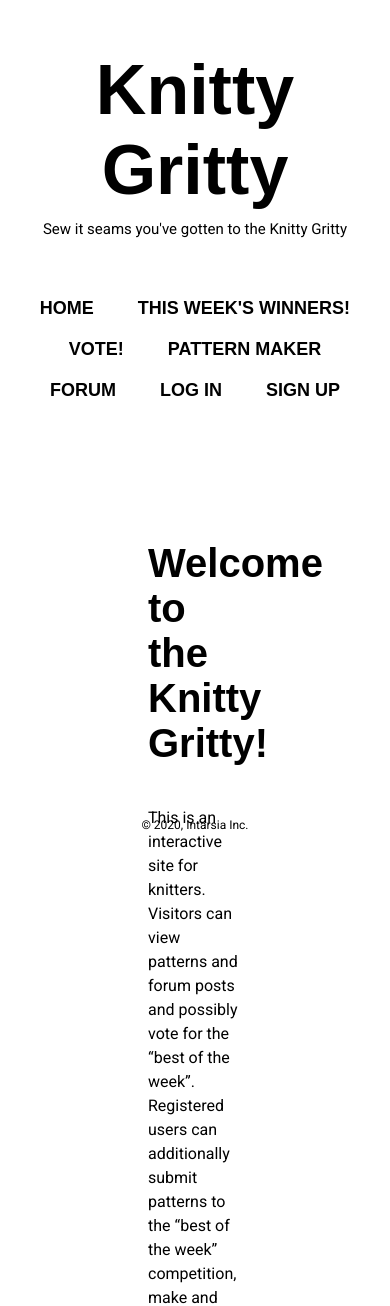
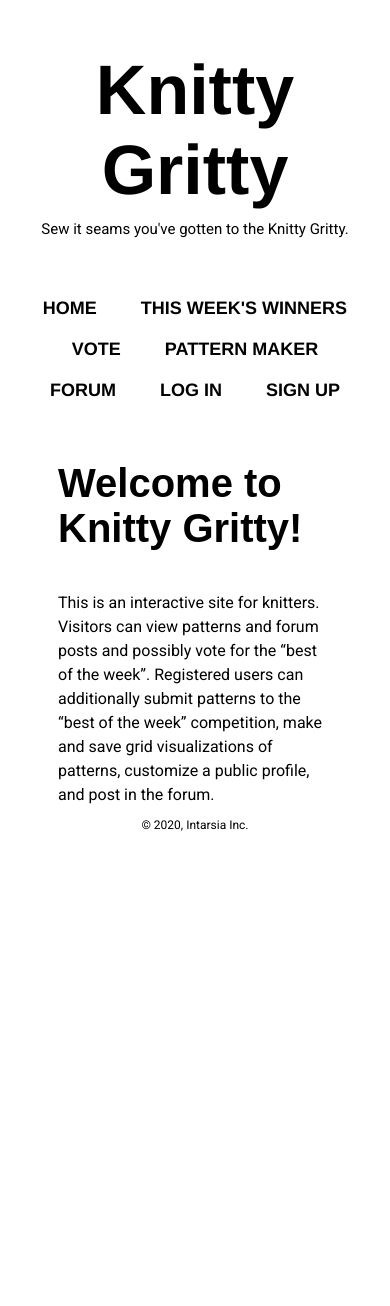
Before and after one commit to s-yjunn/CourseMapping, a PHP site: page / in a window 390 px wide. Shown: the top 1306 px of the page. After the commit the page ends 831 px from the top, so only its background shows below. Run offline with PHP 8.4, Linux system fonts and the light colour scheme.

Commit message:
CSS transitions, mobile responsive, minor content/layout updates

```diff
--- a/Knit/Code/Public/css/home.css
+++ b/Knit/Code/Public/css/home.css
@@ -1,5 +1,4 @@
-@import url('https://fonts.googleapis.com/css2?family=Roboto&family=Rubik&display=swap');
-@import url('https://fonts.googleapis.com/css2?family=Caveat+Brush&family=Poppins:wght@700&display=swap');
+@import url('https://fonts.googleapis.com/css2?family=Roboto:wght@400;500;700&display=swap');
 
 * {
 	font-family: 'Roboto', sans-serif;
@@ -10,7 +9,7 @@
 	text-align: center;
 }
 .title {
-	font-family: 'Poppin', sans-serif;
+	font-family: 'Helvetica', sans-serif;
 	font-size: 70px;
 	margin: 50px 0 -5px 0;
 }
@@ -33,7 +32,7 @@
 	/* colors */
 	background-color: #fff;
 	/* font */
-	font-family: 'Poppin', sans-serif;
+	font-family: 'Helvetica', sans-serif;
 	font-weight: bold;
 	font-size: 18px;
 	text-transform: uppercase;
@@ -44,6 +43,28 @@
 .tabcontent:not(#Welcome) {
 	display: none;
 }
+.tabcontent {
+	animation: fadeEffect 1s;
+}
+@keyframes fadeEffect {
+	from {opacity: 0;}
+	to {opacity: 1;}
+}
+
+/* animations */
+.animate {
+	-webkit-animation: animatezoom 0.6s;
+	animation: animatezoom 0.6s;
+}
+@-webkit-keyframes animatezoom {
+	from {-webkit-transform: scale(0);}
+	to {-webkit-transform: scale(1);}
+}
+@-keyframes animatezoom {
+	from {transform: scale(0)};
+	to {transform: scale(1);}
+}
+
 
 /* card div */
 .card {
@@ -95,3 +116,10 @@ input[type=text], input[type=password] {
 	left: 0;
 	right: 0;
 }
+
+@media screen and (max-width: 800px) {
+	.card {
+		padding: 0;
+		margin: 50px 50px;
+	}
+}
--- a/Knit/Code/Public/index.php
+++ b/Knit/Code/Public/index.php
@@ -6,13 +6,13 @@
 
 <div class="header">
 	<h2 class="title">Knitty Gritty</h2>
-	<p class="slogan">Sew it seams you've gotten to the Knitty Gritty</p>
+	<p class="slogan">Sew it seams you've gotten to the Knitty Gritty.</p>
 </div>
 
 <div class="tab">
   <button class="tablinks" onclick="openTab(event, 'Welcome')" id="defaultOpen">Home</button>
-  <button class="tablinks" onclick="openTab(event, 'Winners')">This Week's Winners!</button>
-  <button class="tablinks" onclick="openTab(event, 'Vote')">Vote!</button>
+  <button class="tablinks" onclick="openTab(event, 'Winners')">This Week's Winners</button>
+  <button class="tablinks" onclick="openTab(event, 'Vote')">Vote</button>
   <button class="tablinks" onclick="openTab(event, 'Pattern')">Pattern Maker</button>
   <button class="tablinks" onclick="openTab(event, 'Forum')">Forum</button>
   <button class="tablinks" onclick="openTab(event, 'Login')">Log In</button>
@@ -22,7 +22,7 @@
 <!-- "Home" tab's content below / I feel like it's ok for this to stay in the main file since it's descriptive and not going to get complex but feel free to move-->
 <div id="Welcome" class="tabcontent">
 	<div class="card">
-	  <h3>Welcome to the Knitty Gritty!</h3>
+	  <h3>Welcome to Knitty Gritty!</h3>
 	  <p>This is an interactive site for knitters. Visitors can view patterns and forum posts and possibly vote for the “best of the week”. Registered users can additionally submit patterns to the “best of the week” competition, make and save grid visualizations of patterns, customize a public profile, and post in the forum.</p>
 	</div>
 </div>
--- a/Knit/Code/Public/tabContent/login.php
+++ b/Knit/Code/Public/tabContent/login.php
@@ -7,7 +7,7 @@
 	  <h3>Log in</h3>
 	  <div>
 	      <input type="text" placeholder="Username" name="uname" required><br>
-	      <input type="password" placeholder="Password" name="psw" required>
+	      <input type="password" placeholder="Password" name="psw" required><br>
 
 	      <button type="submit">Login</button>
 	    </div>
--- a/Knit/Code/Public/tabContent/register.php
+++ b/Knit/Code/Public/tabContent/register.php
@@ -4,7 +4,7 @@
 		<div>
 			<input type="text" placeholder="Username" name="uname" required><br>
 			<input type="password" placeholder="Password" name="psw" required><br>
-			<input type="password" placeholder="Confirm Password" name="confPsw" required>
+			<input type="password" placeholder="Confirm Password" name="confPsw" required><br>
 
 			<button type="submit">Sign Up</button>
 		</div>
```
Also changed, not shown: 1 other file.
